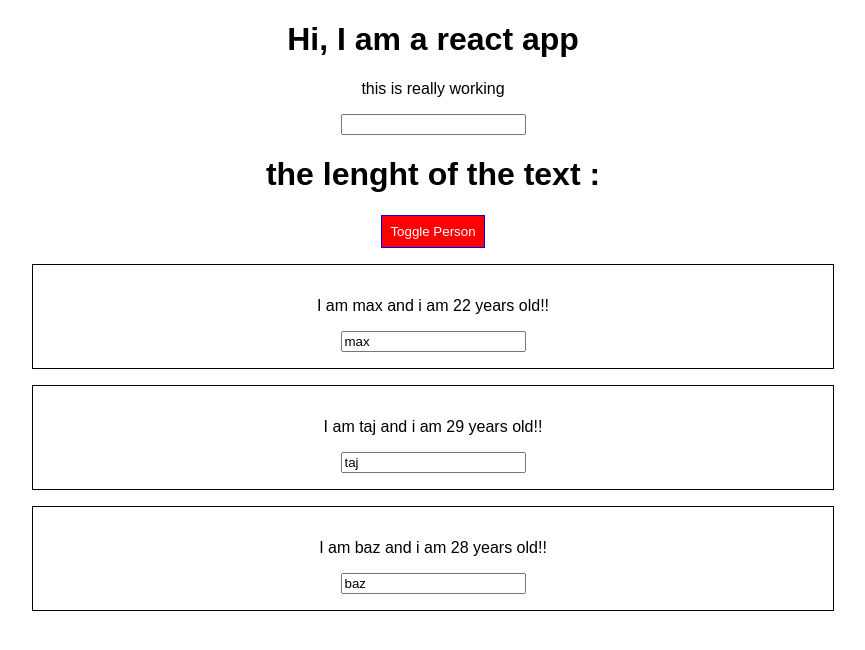
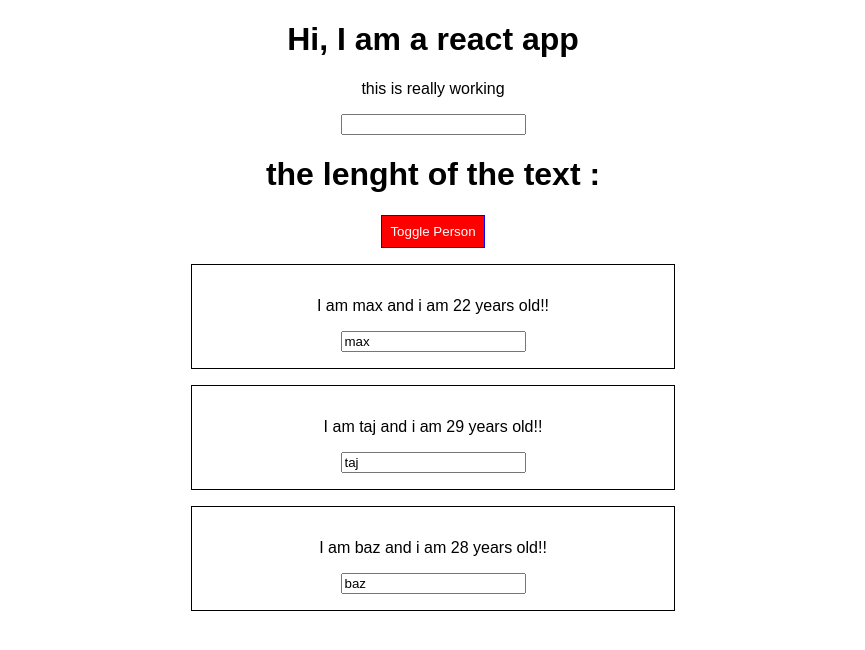
Before and after one commit to Shahbazdhanju/Udemy, a React app: page / in a window 1280 px wide. Both pictures are taken after a click on the button "Toggle Person". Shown: the top 650 px of the page, without its empty margins (207-1072 px from the left). Built offline with nearby package versions, Linux system fonts and the light colour scheme.

Commit message:
additional css modual

```diff
--- a/src/Person/Person.css
+++ b/src/Person/Person.css
@@ -1,7 +1,13 @@
-/* .Person{
+.Person{
     width:60%;
     margin:16px auto;
     border: 1px solid black;
     padding: 16px;
     text-align:center;
-} */
+}
+
+@media (min-width: 500px) {
+    .Person {
+        width: 450px;
+    }
+}
--- a/src/Person/Person.js
+++ b/src/Person/Person.js
@@ -1,38 +1,18 @@
 //ES6 syntax
 import React from 'react';
-//import './Person.css';
-import Radium from 'radium';
-import styled from 'styled-components'
-
-const StyledDiv = styled.div `
-width:60%;
-margin:16px auto;
-border: 1px solid black;
-padding: 16px;
-text-align:center;
-'@media(min-width: 500px)' : {
-        width: '450px'
-    }
- };
-
-`;
+import classes from './Person.css';
 
 const person = (props) => {
-    // const style = {
-    //    '@media(min-width: 500px)' : {   //special selector
-    //        width: '450px'
-    //    }
-    // };
+
     return (
-      //  styles.div  // no .css file required for styles-component lib
 
-        <StyledDiv>
+        <div id="test" className= {classes.Person}>
             <p onClick={props.click}>
                 I am {props.name} and i am {props.age} years old!!</p>
             <p>{props.childern}</p>
             <input type='text'
                 onChange={props.changed} value={props.name} />
-        </StyledDiv>
+        </div>
     )
 };
 
```
